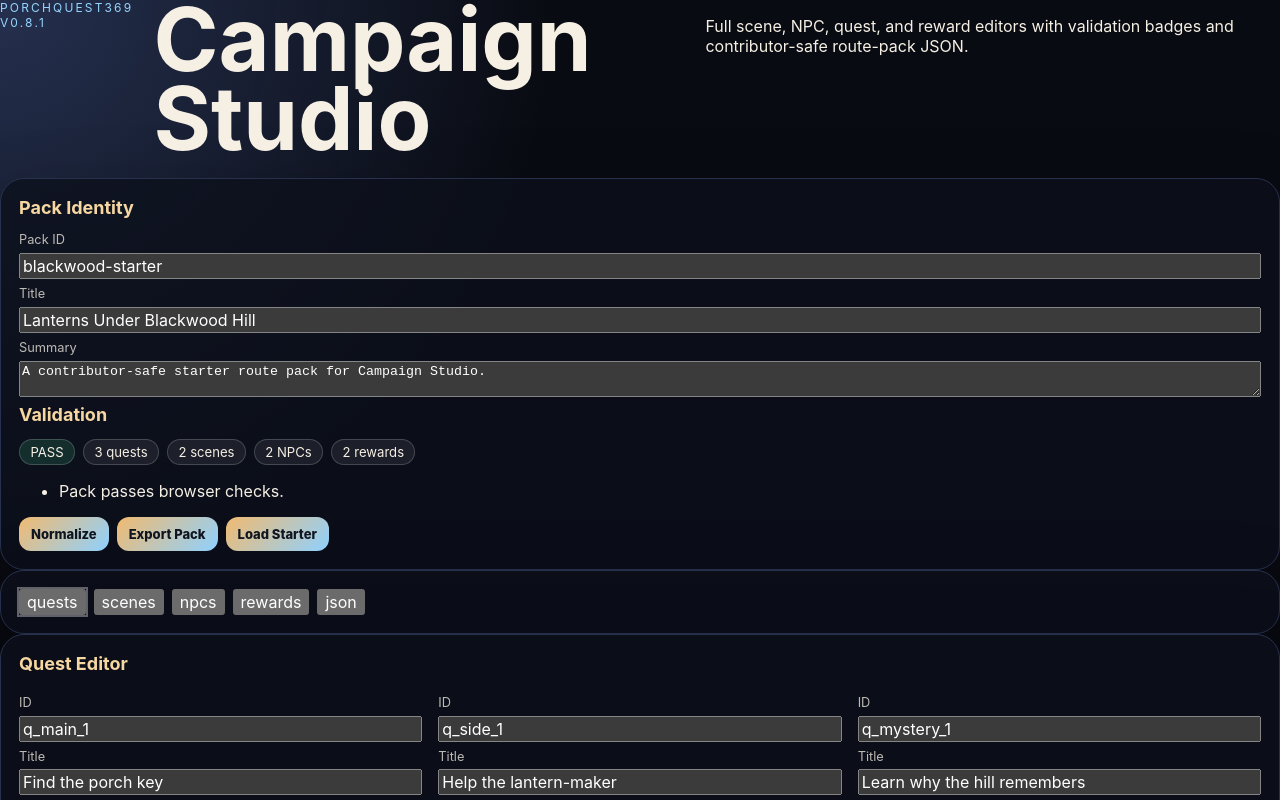
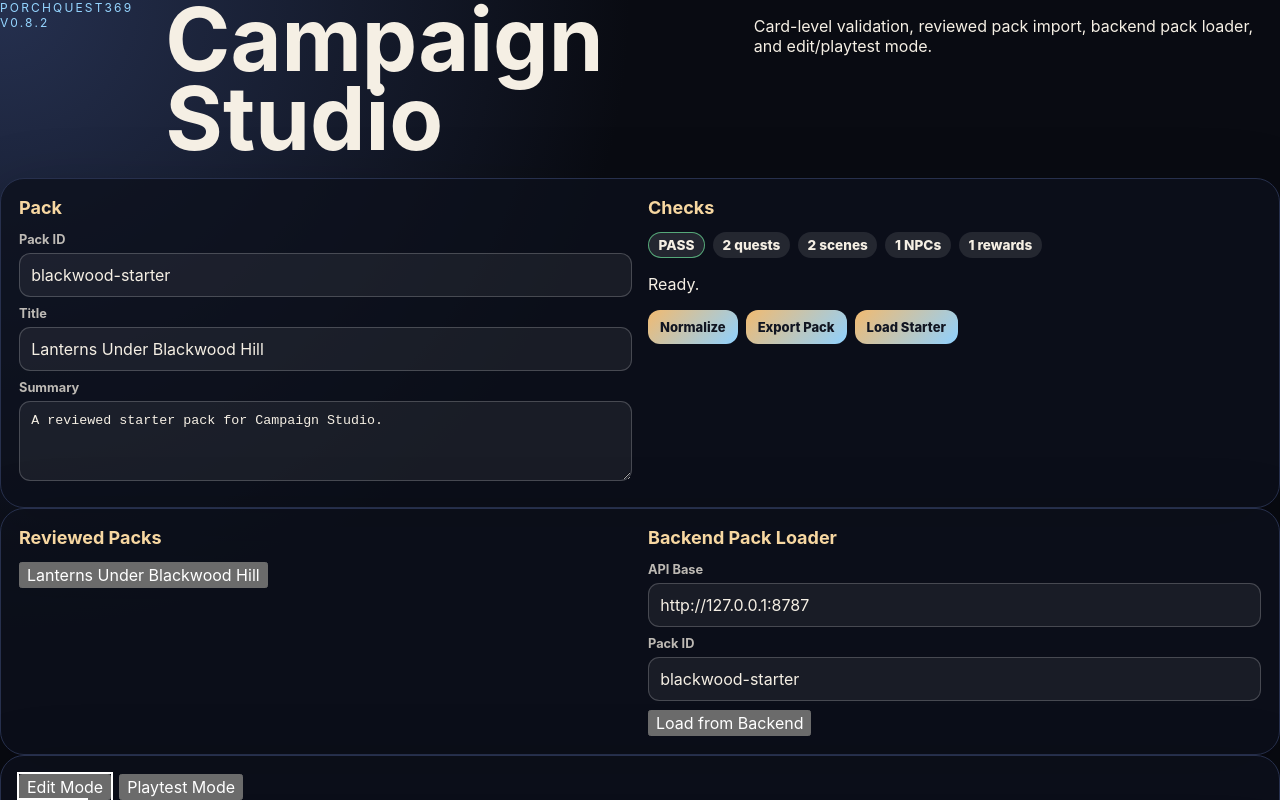
Before and after one commit to MichaelWave369/PorchQuest369, a React (Vite) app in the folder apps/web/: page / in a window 1280 px wide. Shown: the top 800 px of the page. Built offline with nearby package versions, Linux system fonts and the light colour scheme.

Commit message:
Switch Pages app to v0.8.2 studio

```diff
--- a/apps/web/src/main.jsx
+++ b/apps/web/src/main.jsx
@@ -7,10 +7,11 @@
 import './v10.css';
 import './v11.css';
 import './v12.css';
-import AppV12 from './AppV12.jsx';
+import './v13.css';
+import AppV13 from './AppV13.jsx';
 
 createRoot(document.getElementById('root')).render(
   <React.StrictMode>
-    <AppV12 />
+    <AppV13 />
   </React.StrictMode>
 );
```
